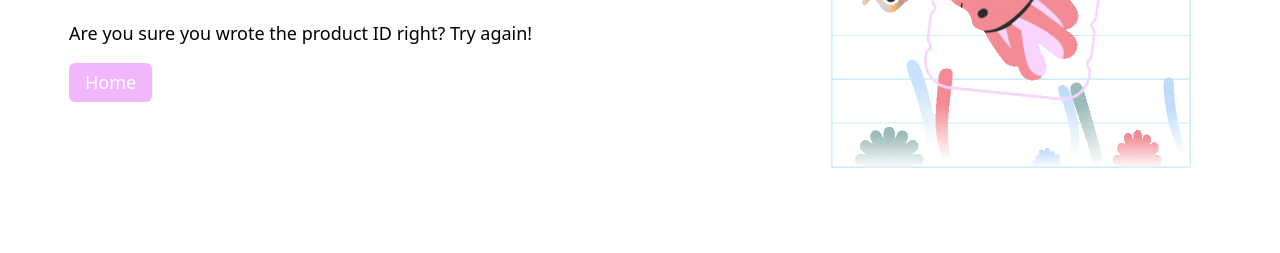
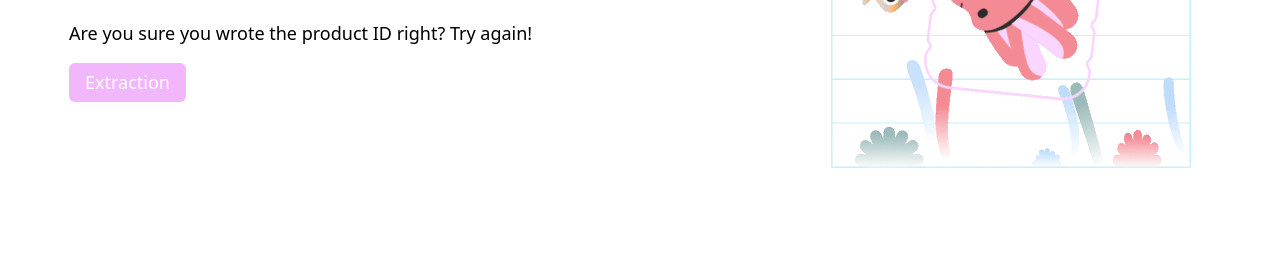
Before and after one commit to urnotrme/CeneoWebScraper_Advanced, a Flask app: page /error404 in a window 1280 px wide. Shown: the part 291-544 px from the top of the page. Run offline with Flask 2, Linux system fonts and the light colour scheme.

Commit message:
link fixes

```diff
--- a/app/templates/404.html
+++ b/app/templates/404.html
@@ -16,7 +16,7 @@
   data-aos-offset="0" data-aos-duration="100">
       <h1 class="title">An error: <span class="text__main">{{error}}</span></h1>
       <p class="sub__title mt-4">Are you sure you wrote the product ID right? Try again!</p>
-      <a class="btn" href="/" type="submit">Home</a>
+      <a class="btn" href="/extraction" type="submit">Extraction</a>
   </div>
   <div class="content__img">
       <img data-aos="fade-up" src="../static/img/marginalia-ecological-problems.gif" alt="">
```
